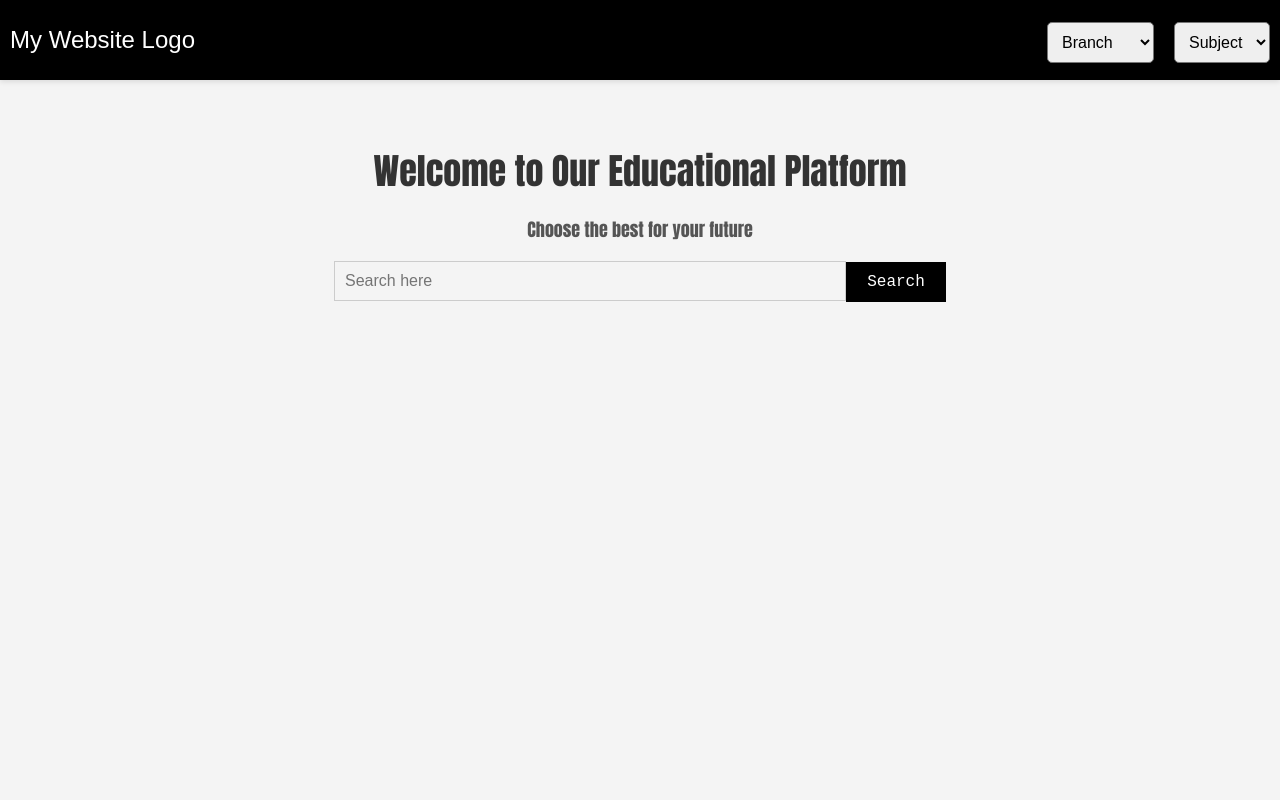
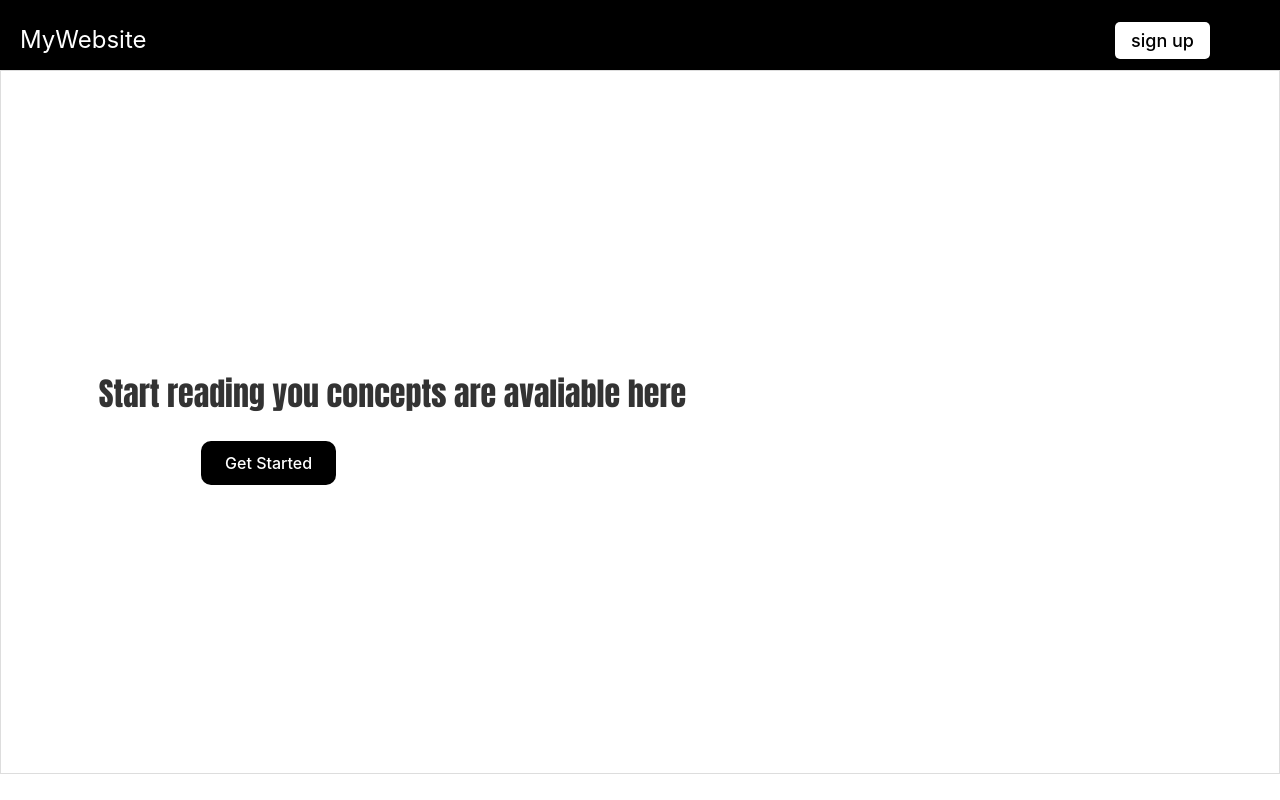
Before and after one commit to Kolarenuka2024/frontend, a React (Vite) app in the folder frontend/: page / in a window 1280 px wide. Built offline with nearby package versions, Linux system fonts and the light colour scheme.

Commit message:
added new package and applied route

```diff
--- a/frontend/src/App.jsx
+++ b/frontend/src/App.jsx
@@ -1,4 +1,5 @@
 import { useState } from 'react'
+import { BrowserRouter as Router, Routes, Route } from "react-router-dom";
 import reactLogo from './assets/react.svg'
 import viteLogo from '/vite.svg'
 import './App.css'
@@ -7,8 +8,12 @@ import Home from './components/home';
 
 function App() {
   return (
-    //<Signup/>
-    <Home/>
+    <Router>
+    <Routes>
+      <Route path="/" element={<Signup />} />
+      <Route path="/home" element={<Home />} />
+    </Routes>
+  </Router>
   );
 }
 export default App
--- a/frontend/src/components/home.jsx
+++ b/frontend/src/components/home.jsx
@@ -3,7 +3,7 @@ import "../styles/home.css";
 function Home() {
   return (
     <div className="home-container">
-      <header>
+      <header className="home-header">
         <div className="logo">My Website Logo</div>
         <div id="select" className="selection-container">
           <select id="branch">
@@ -28,10 +28,8 @@ function Home() {
       <div className="container-home">
         <h1>Welcome to Our Educational Platform</h1>
         <p>Choose the best for your future</p>
-        <div className="button">
           <input type="text" name="query" placeholder="Search here" />
-          <button type="submit">Search</button>
-        </div>
+          <button type="submit" className="button">Search</button>
       </div>
     </div>
   );
--- a/frontend/src/components/signup.jsx
+++ b/frontend/src/components/signup.jsx
@@ -1,14 +1,20 @@
 import "../styles/signup.css"
+import { useNavigate } from "react-router-dom";
 function Signup() {
+  const navigate = useNavigate();
+
+  const handleNavigation = () => {
+    navigate("/home");
+  };
   return (
       <div>
-        <header>
+        <header className="signup-header">
           MyWebsite
-          <button>sign up</button>
+          <button onClick={handleNavigation}>sign up</button>
         </header>
         <section className="container" >
           <h1>Start reading you concepts are avaliable here</h1>
-          <button>Get Started</button>
+          <button onClick={handleNavigation}>Get Started</button>
         </section>
       </div>
       )
--- a/frontend/src/styles/home.css
+++ b/frontend/src/styles/home.css
@@ -19,7 +19,7 @@ p {
   color: #555;
 }
 
-header {
+.home-header {
   background-color: black;
   color: white;
   padding: 10px;
@@ -45,11 +45,13 @@ select {
   font-size: 16px;
   margin-top: 5px;
   border-radius: 5px;
+  background-color: white;
+  color: black;
 }
 
 input{
   width: 50%;
-  height: 40px;
+  height: 37px;
   padding: 0 10px;
   font-size: 16px;
   border-radius: 0px;
@@ -58,7 +60,7 @@ input{
   border: 1px solid #ccc;
 }
 
-button {
+.button {
   padding: 0px 10px;
   width: 100px;
   height: 40px;
@@ -71,7 +73,7 @@ button {
   transition: background-color 0.3s ease;
 }
 
-button:hover {
+.button:hover {
   background-color: blue;
 }
 
--- a/frontend/src/styles/signup.css
+++ b/frontend/src/styles/signup.css
@@ -9,7 +9,7 @@ html, body {
   box-sizing: border-box;
 }
 
-header {
+.signup-header {
   background-color: black;
   height: 10%;
   width: 100%;
@@ -21,9 +21,9 @@ header {
   align-items: center;
   padding: 10px 20px;
   box-shadow: 0px 2px 5px rgba(0, 0, 0, 0.1);
+  font-size: 1.5rem;
 }
-
-header button {
+.signup-header button {
   font-size: 18px;
   padding: 8px 16px;
   margin-right: 50px;
@@ -35,19 +35,19 @@ header button {
   transition: background-color 0.3s ease;
 }
 
-header button:hover {
+.signup-header button:hover {
   background-color: #333;
 }
 
 .container {
-  border: 1px solid;
   background-color: white;
+  border: 1px solid #ddd;
   height: 88%;
   width: 100%;
-  padding: 30%;
+  padding: 20px;
   color: black;
   position: absolute;
-  top: 50px;
+  top: 70px;
   display: flex;
   flex-direction: column;
   justify-content: center;
@@ -55,13 +55,14 @@ header button:hover {
   text-align: center;
 }
 
+
 .container h1 {
   margin-bottom: 20px;
   font-size: 2rem;
   font-weight: bold;
   font-family: Impact, Haettenschweiler, 'Arial Narrow Bold', sans-serif;
   position: relative;
-  right: 35%;
+  right: 20%;
 }
 
 .container button {
@@ -75,7 +76,7 @@ header button:hover {
   cursor: pointer;
   transition: background-color 0.3s ease;
   position: relative;
-  right: 50%;
+  right: 30%;
 }
 
 .container button:hover {
--- /dev/null
+++ b/package.json
@@ -0,0 +1,5 @@
+{
+  "dependencies": {
+    "react-router-dom": "^7.1.0"
+  }
+}
```
Also changed, not shown: frontend/src/components/signup-pop.jsx (added), 1 other file (tests, documents, lock files or other folders).
